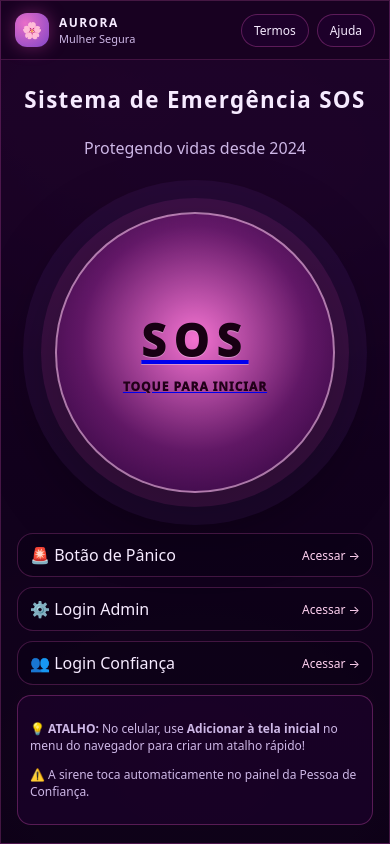
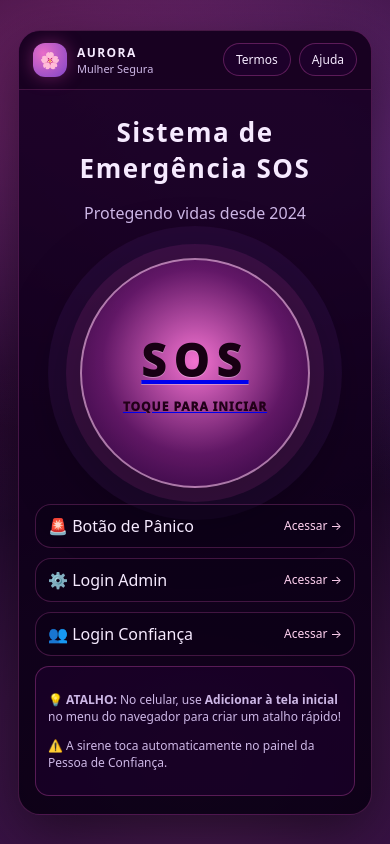
Before and after one commit to salveci2022/aurora_mulher_segura, a Flask app: page / in a window 390 px wide. Run offline with Flask 3, Linux system fonts and the light colour scheme.

Commit message:
add arquivos no repo

```diff
--- a/app.py
+++ b/app.py
@@ -7,10 +7,9 @@ import secrets
 from datetime import datetime
 from zoneinfo import ZoneInfo
 
-# Configurações
 try:
     TZ = ZoneInfo("America/Sao_Paulo")
-except Exception:
+except:
     TZ = None
 
 BASE_DIR = Path(__file__).resolve().parent
@@ -29,7 +28,7 @@ def now_br_str():
 def ensure_files():
     if not USERS_FILE.exists():
         USERS_FILE.write_text(json.dumps({
-            "admin": {"password": "admin123", "role": "admin", "name": "Admin Aurora"}
+            "admin": {"password": "admin123", "role": "admin", "name": "Admin"}
         }, indent=2, ensure_ascii=False), encoding="utf-8")
     if not ALERTS_FILE.exists():
         ALERTS_FILE.write_text("", encoding="utf-8")
@@ -41,7 +40,7 @@ def load_users():
     try:
         return json.loads(USERS_FILE.read_text(encoding="utf-8"))
     except:
-        return {"admin": {"password": "admin123", "role": "admin", "name": "Admin Aurora"}}
+        return {"admin": {"password": "admin123", "role": "admin", "name": "Admin"}}
 
 def save_users(data):
     USERS_FILE.write_text(json.dumps(data, indent=2, ensure_ascii=False), encoding="utf-8")
@@ -78,10 +77,9 @@ def get_all_alerts():
     except:
         return []
 
-# Rotas
 @app.get("/health")
 def health():
-    return jsonify({"ok": True, "server_time_br": now_br_str()})
+    return jsonify({"ok": True})
 
 @app.get("/")
 def index():
@@ -104,27 +102,10 @@ def ajuda():
 def saida_rapida():
     return render_template("saida_rapida.html")
 
-@app.get("/legal")
-def legal():
-    return render_template("legal.html")
-
-@app.get("/offline")
-def offline():
-    return render_template("offline.html")
-
-@app.get("/anual")
-def anual():
-    return render_template("anual_aurora.html")
-
-@app.get("/central")
-def central():
-    return render_template("central_aurora.html")
-
 @app.post("/api/send_alert")
 def send_alert():
     data = request.get_json(silent=True) or {}
 
-    # Extrair localização
     location = data.get("location")
 
     payload = {
@@ -141,9 +122,9 @@ def send_alert():
     }
 
     log_alert(payload)
-    print(f"✅ Alerta #{payload['id']} recebido: {payload['situation']}")
+    print(f"✅ Alerta #{payload['id']} - {payload['situation']}")
     if location:
-        print(f"📍 Localização: {location.get('lat')}, {location.get('lng')} (±{location.get('accuracy')}m)")
+        print(f"📍 {location.get('lat')}, {location.get('lng')}")
 
     return jsonify({"ok": True, "id": payload["id"]})
 
@@ -231,8 +212,6 @@ def logout_trusted():
 if __name__ == "__main__":
     ensure_files()
     print("=" * 60)
-    print("🌸 AURORA MULHER SEGURA v3.0")
-    print("=" * 60)
-    print("🚀 http://localhost:5000")
+    print("🌸 AURORA v3.0")
     print("=" * 60)
     app.run(host="0.0.0.0", port=5000, debug=True)
--- a/state.json
+++ /dev/null
@@ -1,3 +0,0 @@
-{
-  "last_id": 0
-}
--- a/static/css/style.css
+++ b/static/css/style.css
@@ -100,8 +100,6 @@ body {
     border-radius: 999px;
     border: 1px solid rgba(255, 98, 212, 0.28);
     background: rgba(40, 0, 60, 0.35);
-    text-decoration: none;
-    display: inline-block;
 }
 
 .pill:hover {
@@ -183,6 +181,9 @@ body {
     cursor: pointer;
     color: var(--text);
     font-weight: 900;
+    text-align: center;
+    text-decoration: none;
+    display: block;
 }
 
 .btn-primary {
@@ -192,6 +193,11 @@ body {
     border-radius: 16px;
     background: radial-gradient(circle at 30% 30%, rgba(255, 79, 200, 0.95), rgba(164, 92, 255, 0.75));
     box-shadow: 0 10px 30px rgba(255, 79, 200, 0.18);
+    font-size: 16px;
+}
+
+.btn-primary:hover {
+    filter: brightness(1.05);
 }
 
 .sos-wrap {
@@ -214,6 +220,7 @@ body {
     display: grid;
     place-items: center;
     text-align: center;
+    cursor: pointer;
 }
 
 .sos .sos-text {
@@ -299,55 +306,3 @@ body {
     margin-top: 10px;
     border: 1px solid rgba(255, 98, 212, 0.28);
 }
-
-@media (max-width: 768px) {
-    html, body {
-        margin: 0;
-        padding: 0;
-    }
-    body.aurora-bg {
-        min-height: 100vh;
-    }
-    .center-wrap {
-        width: 100vw !important;
-        min-height: 100vh;
-        padding: 0 !important;
-        display: flex;
-        align-items: stretch;
-        justify-content: stretch;
-    }
-    .aurora-card {
-        width: 100vw !important;
-        max-width: 100vw !important;
-        height: 100vh;
-        margin: 0 !important;
-        border-radius: 0 !important;
-        box-shadow: none !important;
-        display: flex;
-        flex-direction: column;
-    }
-    .aurora-card .content {
-        flex: 1;
-        display: flex;
-        flex-direction: column;
-        overflow-y: auto;
-    }
-    .sos-wrap {
-        margin-top: auto;
-        margin-bottom: 24px;
-        display: flex;
-        justify-content: center;
-    }
-    .sos {
-        width: 72vw;
-        height: 72vw;
-        max-width: 320px;
-        max-height: 320px;
-    }
-    .h1 {
-        font-size: 1.4rem;
-    }
-    .input, .textarea, .chip, .label {
-        font-size: 0.95rem;
-    }
-}
```
Also changed, not shown: static/js/panic.js (+7 -14 lines), users.json (deleted, +0 -7 lines).
